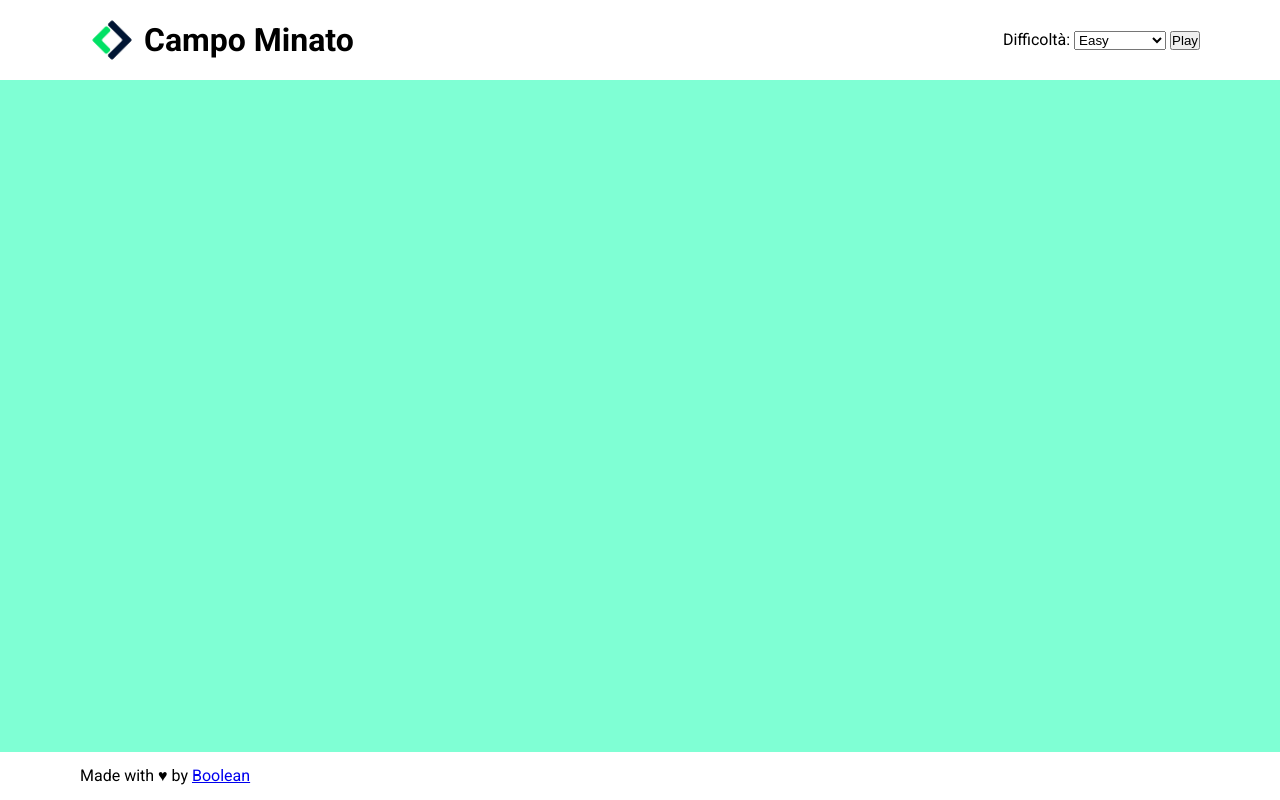
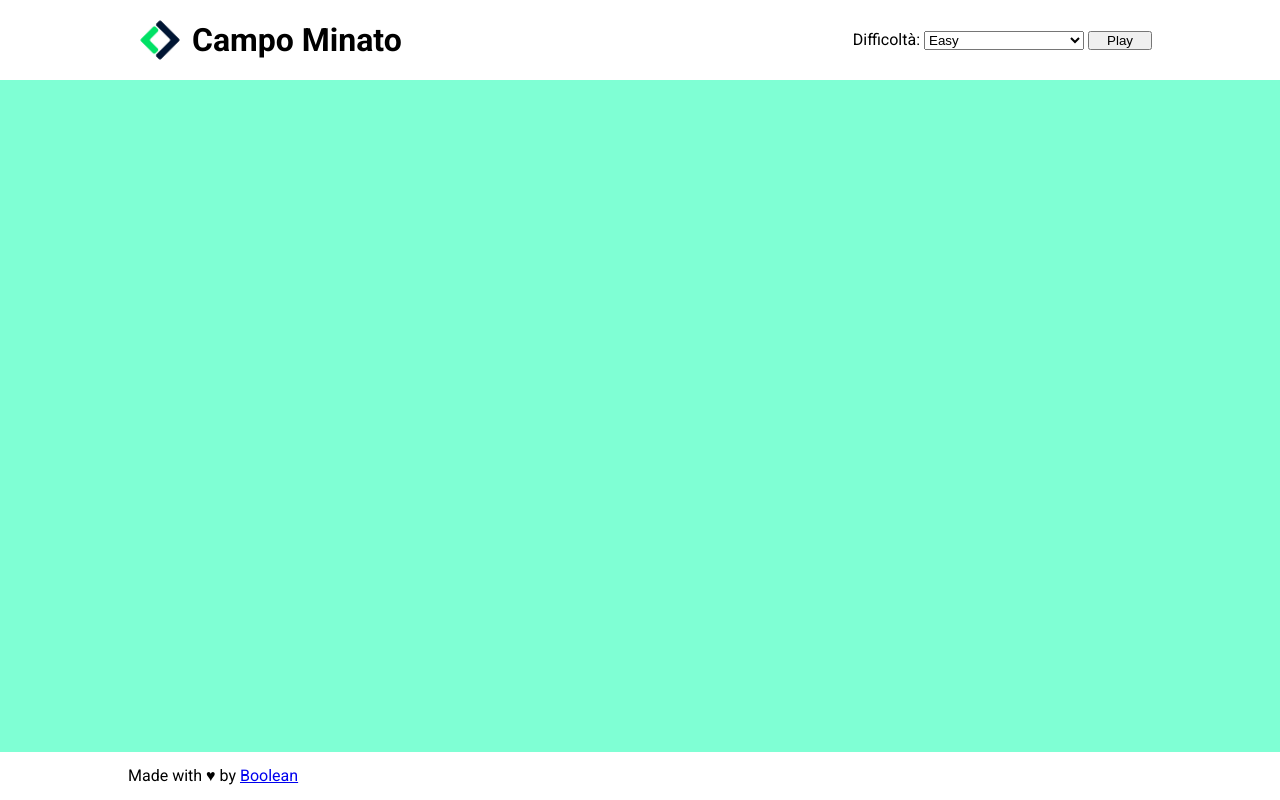
Before and after one commit to Ashour100/js-campominato-dom, a plain HTML site: page index.html in a window 1280 px wide. Drawn offline with Linux system fonts and the light colour scheme.

Commit message:
Minor design change

```diff
--- a/index.html
+++ b/index.html
@@ -13,7 +13,7 @@
 <body>
     <header>
         <div class="left">
-            <img src="original.png" alt="logo">
+            <img src="original.png" alt="logo" class="w-4rem">
             <h1>Campo Minato</h1>
         </div>
         <div class="right">
@@ -23,11 +23,10 @@
             <option value="2">Intermidiate</option>
             <option value="3">Hard</option>
         </select>
-        <button>Play</button><br>
+        <button class="w-4rem">Play</button>
         </div>
     </header>
     <div class="square_wrapper">
-
     </div>
     <div class="bott-bar">
         <span>Made with &hearts; by</span>
--- a/style.css
+++ b/style.css
@@ -15,14 +15,17 @@ header{
     display: flex;
     justify-content: space-between;
     align-items: center;
-    padding: 0 5rem;
+    padding: 0 8rem;
     background-color: white;
 }
 .left{
     display: flex;
     align-items: center;
 }
-header img{
+select{
+    width: 10rem;
+}
+.w-4rem{
     width: 4rem;
 }
 .square{
@@ -59,5 +62,5 @@ header img{
     height: 3rem;
     background-color: white;
     line-height: 3rem;
-    padding: 0 5rem;
+    padding: 0 8rem;
 }
```
